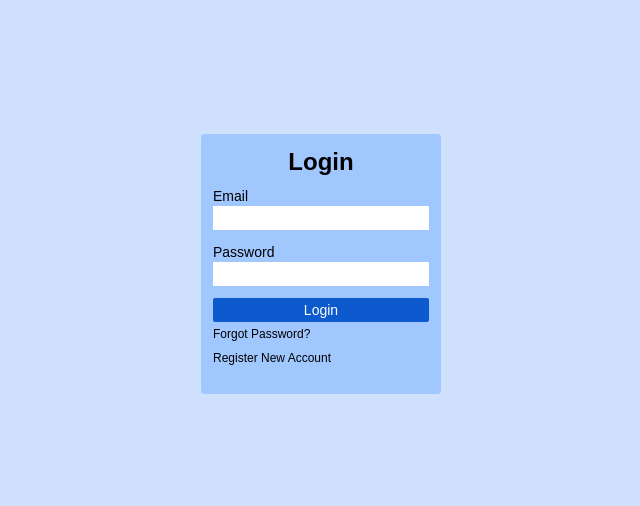
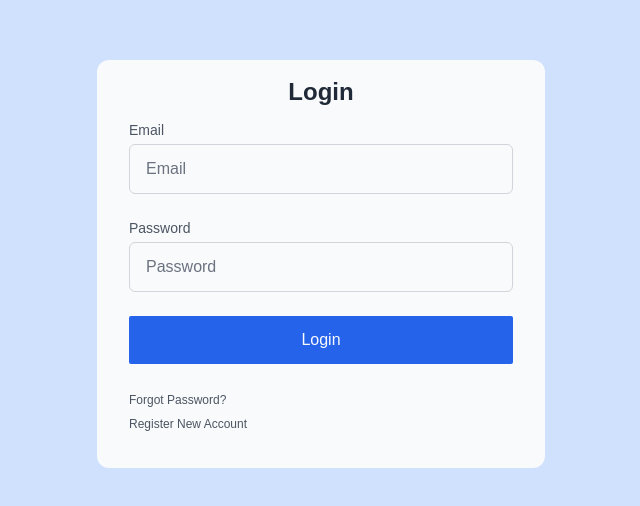
Before and after one commit to anandxs/FSPFrontend, a React (Vite) app: page /login in a window 1280 px wide. Shown: the part 136-642 px from the top of the page, without its empty margins (319-959 px from the left). Built offline with nearby package versions, Linux system fonts and the light colour scheme; no server answers; what @syncfusion/ej2-base would draw is missing.

Commit message:
Login page update

```diff
--- a/package.json
+++ b/package.json
@@ -27,6 +27,7 @@
   },
   "devDependencies": {
     "@hookform/devtools": "^4.3.1",
+    "@tailwindcss/forms": "^0.5.7",
     "@types/react": "^18.2.15",
     "@types/react-dom": "^18.2.7",
     "@vitejs/plugin-react": "^4.0.3",
--- /dev/null
+++ b/src/components/LoadingButton.jsx
@@ -0,0 +1,23 @@
+const Loader = () => {
+	return (
+		<button
+			type="button"
+			disabled
+			className="py-2 px-4 flex justify-center items-center opacity-70 bg-blue-600 focus:ring-blue-500 focus:ring-offset-blue-200 text-white w-full transition ease-in duration-200 text-center text-base font-semibold shadow-md focus:outline-none focus:ring-2 focus:ring-offset-2  rounded-sm "
+		>
+			<svg
+				width="20"
+				height="20"
+				fill="currentColor"
+				className="mr-2 animate-spin"
+				viewBox="0 0 1792 1792"
+				xmlns="http://www.w3.org/2000/svg"
+			>
+				<path d="M526 1394q0 53-37.5 90.5t-90.5 37.5q-52 0-90-38t-38-90q0-53 37.5-90.5t90.5-37.5 90.5 37.5 37.5 90.5zm498 206q0 53-37.5 90.5t-90.5 37.5-90.5-37.5-37.5-90.5 37.5-90.5 90.5-37.5 90.5 37.5 37.5 90.5zm-704-704q0 53-37.5 90.5t-90.5 37.5-90.5-37.5-37.5-90.5 37.5-90.5 90.5-37.5 90.5 37.5 37.5 90.5zm1202 498q0 52-38 90t-90 38q-53 0-90.5-37.5t-37.5-90.5 37.5-90.5 90.5-37.5 90.5 37.5 37.5 90.5zm-964-996q0 66-47 113t-113 47-113-47-47-113 47-113 113-47 113 47 47 113zm1170 498q0 53-37.5 90.5t-90.5 37.5-90.5-37.5-37.5-90.5 37.5-90.5 90.5-37.5 90.5 37.5 37.5 90.5zm-640-704q0 80-56 136t-136 56-136-56-56-136 56-136 136-56 136 56 56 136zm530 206q0 93-66 158.5t-158 65.5q-93 0-158.5-65.5t-65.5-158.5q0-92 65.5-158t158.5-66q92 0 158 66t66 158z"></path>
+			</svg>
+			Loading
+		</button>
+	);
+};
+
+export default Loader;
--- a/src/components/Login.jsx
+++ b/src/components/Login.jsx
@@ -5,6 +5,7 @@ import { Link, useNavigate } from "react-router-dom";
 import { logIn } from "../features/auth/authSlice";
 import { useLoginMutation } from "../features/auth/authApiSlice";
 import { useLazyGetUserInfoQuery } from "../features/user/userApiSlice";
+import LoadingButton from "../components/LoadingButton";
 
 const Login = () => {
 	const [error, setError] = useState();
@@ -59,6 +60,76 @@ const Login = () => {
 			else setError("Network error");
 		}
 	};
+
+	return (
+		<section className="flex justify-center items-center w-screen h-screen">
+			<div className="pt-4 w-full max-w-md p-8 space-y-3 rounded-xl bg-gray-50 text-gray-800">
+				<h1 className="text-2xl font-bold text-center">Login</h1>
+				{error && <p className="text-red-600 text-xs">{error}</p>}
+				<form
+					className="space-y-6"
+					onSubmit={handleSubmit(onSubmit)}
+					noValidate
+				>
+					<div className="space-y-1 text-sm">
+						<label htmlFor="email" className="block text-gray-600">
+							Email
+						</label>
+						<input
+							type="email"
+							name="email"
+							id="email"
+							placeholder="Email"
+							{...register("email", {
+								required: "Email is a required field",
+								pattern: {
+									value: /^[\w-\.]+@([\w-]+\.)+[\w-]{2,4}$/,
+									message: "Enter a valid email address",
+								},
+							})}
+							className="w-full px-4 py-3 rounded-md border-gray-300 bg-gray-50 text-gray-800 focus:border-blue-600"
+						/>
+						<p className="text-xs text-red-600">{errors?.email?.message}</p>
+					</div>
+					<div className="space-y-1 text-sm">
+						<label htmlFor="password" className="block text-gray-600">
+							Password
+						</label>
+						<input
+							type="password"
+							name="password"
+							id="password"
+							placeholder="Password"
+							{...register("password", {
+								required: "Password is a required field.",
+							})}
+							className="w-full px-4 py-3 rounded-md border-gray-300 bg-gray-50 text-gray-800 focus:border-blue-600"
+						/>
+						<p className="text-xs text-red-600">{errors?.password?.message}</p>
+					</div>
+					{isSubmitting || loginLoading ? (
+						<LoadingButton />
+					) : (
+						<button className="block w-full p-3 text-center rounded-sm text-gray-50 bg-blue-600">
+							Login
+						</button>
+					)}
+
+					<div className="flex flex-col text-xs text-gray-600">
+						<Link
+							to="/forgotpassword"
+							className="block py-1 text-xs hover:underline"
+						>
+							Forgot Password?
+						</Link>
+						<Link to="/register" className="block py-1 text-xs hover:underline">
+							Register New Account
+						</Link>
+					</div>
+				</form>
+			</div>
+		</section>
+	);
 
 	return (
 		<section className="flex justify-center items-center h-full">
--- a/tailwind.config.js
+++ b/tailwind.config.js
@@ -12,5 +12,5 @@ export default {
 			},
 		},
 	},
-	plugins: [],
+	plugins: [require("@tailwindcss/forms")],
 };
```
Also changed, not shown: 1 other file (tests, documents, lock files or other folders).
